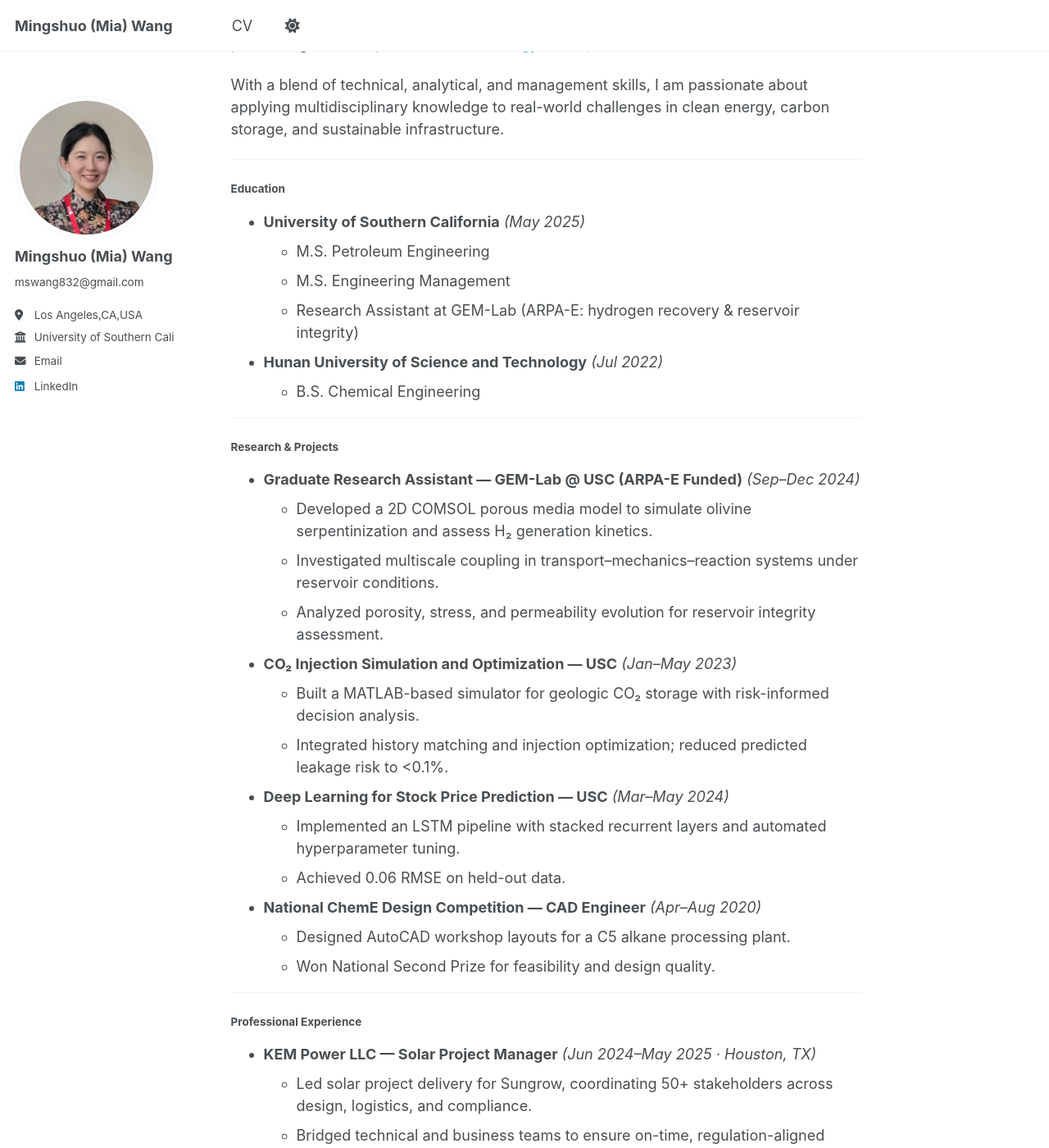
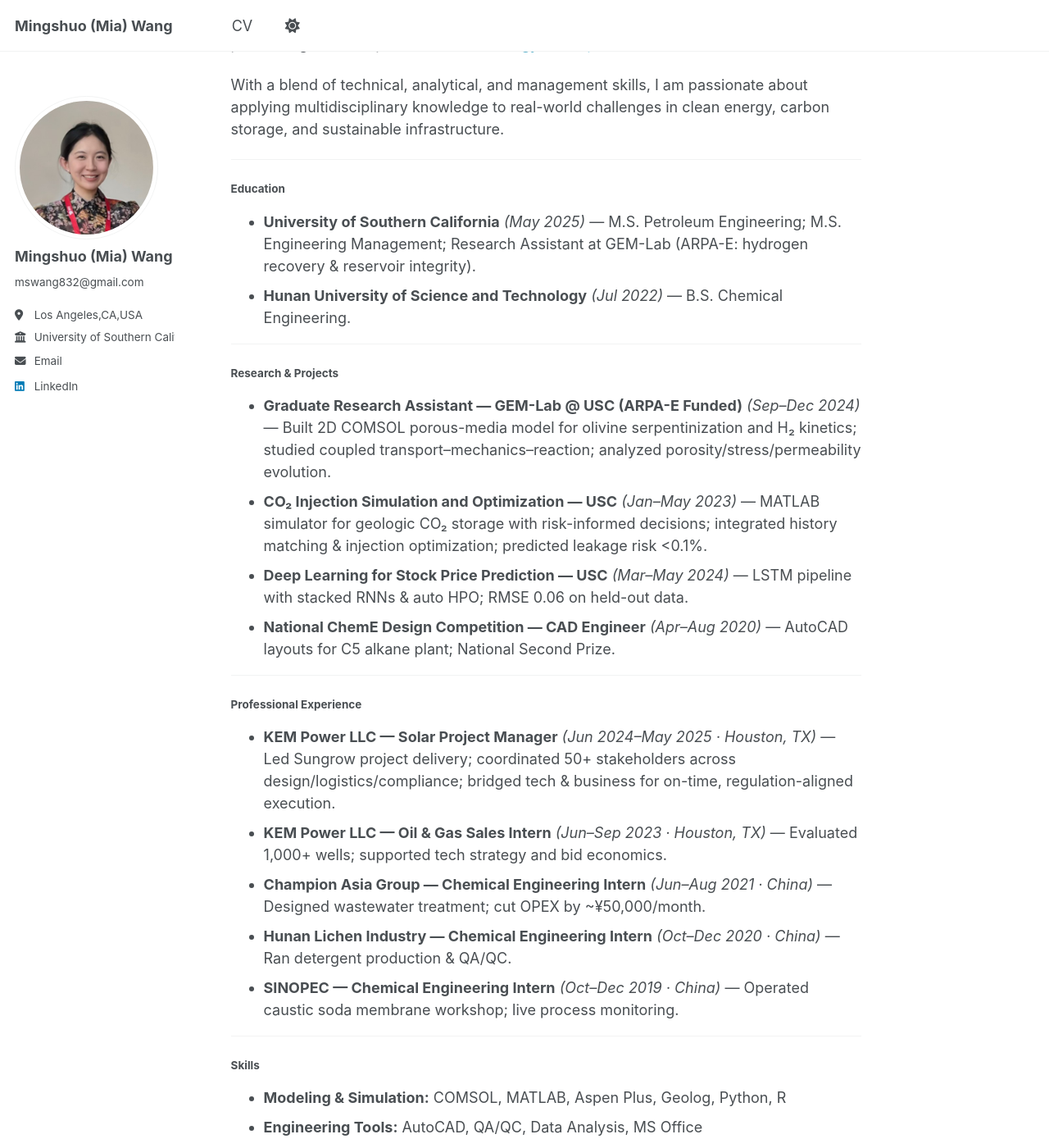
Before and after one commit to Miawang32/Miawang32.github.io, a Jekyll site: the page built from _pages/about.md, in a window 1280 px wide and 1400 px high, scrolled down 422 px. Shown: the whole window at 82% size. Built offline with Jekyll 4.4.1, drawn with Linux system fonts in a browser that asks for light colours; a script that is not in the unit is left out; some of the changed text lies outside the part shown.

Commit message:
Update about.md

```diff
--- a/_pages/about.md
+++ b/_pages/about.md
@@ -16,61 +16,30 @@ With a blend of technical, analytical, and management skills, I am passionate ab
 
 ---
 
-#### Education
-
-- **University of Southern California** *(May 2025)*
-  - M.S. Petroleum Engineering
-  - M.S. Engineering Management
-  - Research Assistant at GEM-Lab (ARPA-E: hydrogen recovery & reservoir integrity)
-
-- **Hunan University of Science and Technology** *(Jul 2022)*
-  - B.S. Chemical Engineering
+###### Education
+- **University of Southern California** *(May 2025)* — M.S. Petroleum Engineering; M.S. Engineering Management; Research Assistant at GEM-Lab (ARPA-E: hydrogen recovery & reservoir integrity).
+- **Hunan University of Science and Technology** *(Jul 2022)* — B.S. Chemical Engineering.
 
 ---
 
-#### Research & Projects
-
-- **Graduate Research Assistant — GEM-Lab @ USC (ARPA-E Funded)** *(Sep–Dec 2024)*
-  - Developed a 2D COMSOL porous media model to simulate olivine serpentinization and assess H₂ generation kinetics.
-  - Investigated multiscale coupling in transport–mechanics–reaction systems under reservoir conditions.
-  - Analyzed porosity, stress, and permeability evolution for reservoir integrity assessment.
-
-- **CO₂ Injection Simulation and Optimization — USC** *(Jan–May 2023)*
-  - Built a MATLAB-based simulator for geologic CO₂ storage with risk-informed decision analysis.
-  - Integrated history matching and injection optimization; reduced predicted leakage risk to <0.1%.
-
-- **Deep Learning for Stock Price Prediction — USC** *(Mar–May 2024)*
-  - Implemented an LSTM pipeline with stacked recurrent layers and automated hyperparameter tuning.
-  - Achieved 0.06 RMSE on held-out data.
-
-- **National ChemE Design Competition — CAD Engineer** *(Apr–Aug 2020)*
-  - Designed AutoCAD workshop layouts for a C5 alkane processing plant.
-  - Won National Second Prize for feasibility and design quality.
+###### Research & Projects
+- **Graduate Research Assistant — GEM-Lab @ USC (ARPA-E Funded)** *(Sep–Dec 2024)* — Built 2D COMSOL porous-media model for olivine serpentinization and H₂ kinetics; studied coupled transport–mechanics–reaction; analyzed porosity/stress/permeability evolution.
+- **CO₂ Injection Simulation and Optimization — USC** *(Jan–May 2023)* — MATLAB simulator for geologic CO₂ storage with risk-informed decisions; integrated history matching & injection optimization; predicted leakage risk <0.1%.
+- **Deep Learning for Stock Price Prediction — USC** *(Mar–May 2024)* — LSTM pipeline with stacked RNNs & auto HPO; RMSE 0.06 on held-out data.
+- **National ChemE Design Competition — CAD Engineer** *(Apr–Aug 2020)* — AutoCAD layouts for C5 alkane plant; National Second Prize.
 
 ---
 
-#### Professional Experience
-
-- **KEM Power LLC — Solar Project Manager** *(Jun 2024–May 2025 · Houston, TX)*
-  - Led solar project delivery for Sungrow, coordinating 50+ stakeholders across design, logistics, and compliance.
-  - Bridged technical and business teams to ensure on-time, regulation-aligned execution.
-
-- **KEM Power LLC — Oil & Gas Sales Intern** *(Jun–Sep 2023 · Houston, TX)*
-  - Performed oilfield asset evaluations for 1,000+ wells and supported technology strategy and bid economics.
-
-- **Champion Asia Group — Chemical Engineering Intern** *(Jun–Aug 2021 · China)*
-  - Designed wastewater treatment solutions, reducing OPEX by ~¥50,000/month.
-
-- **Hunan Lichen Industry — Chemical Engineering Intern** *(Oct–Dec 2020 · China)*
-  - Managed detergent production line operations and QA/QC processes.
-
-- **SINOPEC — Chemical Engineering Intern** *(Oct–Dec 2019 · China)*
-  - Operated caustic soda membrane workshop; performed live process monitoring.
+###### Professional Experience
+- **KEM Power LLC — Solar Project Manager** *(Jun 2024–May 2025 · Houston, TX)* — Led Sungrow project delivery; coordinated 50+ stakeholders across design/logistics/compliance; bridged tech & business for on-time, regulation-aligned execution.
+- **KEM Power LLC — Oil & Gas Sales Intern** *(Jun–Sep 2023 · Houston, TX)* — Evaluated 1,000+ wells; supported tech strategy and bid economics.
+- **Champion Asia Group — Chemical Engineering Intern** *(Jun–Aug 2021 · China)* — Designed wastewater treatment; cut OPEX by ~¥50,000/month.
+- **Hunan Lichen Industry — Chemical Engineering Intern** *(Oct–Dec 2020 · China)* — Ran detergent production & QA/QC.
+- **SINOPEC — Chemical Engineering Intern** *(Oct–Dec 2019 · China)* — Operated caustic soda membrane workshop; live process monitoring.
 
 ---
 
-#### Skills
-
+###### Skills
 - **Modeling & Simulation:** COMSOL, MATLAB, Aspen Plus, Geolog, Python, R
 - **Engineering Tools:** AutoCAD, QA/QC, Data Analysis, MS Office
 - **Soft Skills:** Project management, technical writing, cross-functional collaboration
@@ -78,9 +47,8 @@ With a blend of technical, analytical, and management skills, I am passionate ab
 
 ---
 
-#### Interests
-
-- Clean energy and hydrogen technologies
+###### Interests
+- Clean energy & hydrogen technologies
 - Carbon capture and storage (CCUS)
 - Simulation-aided engineering design
-- Global energy transition and sustainability
+- Global energy transition & sustainabilityty
```
